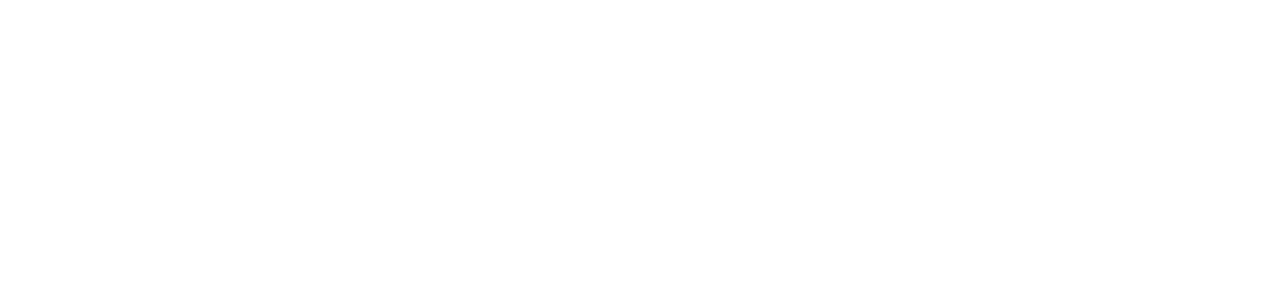
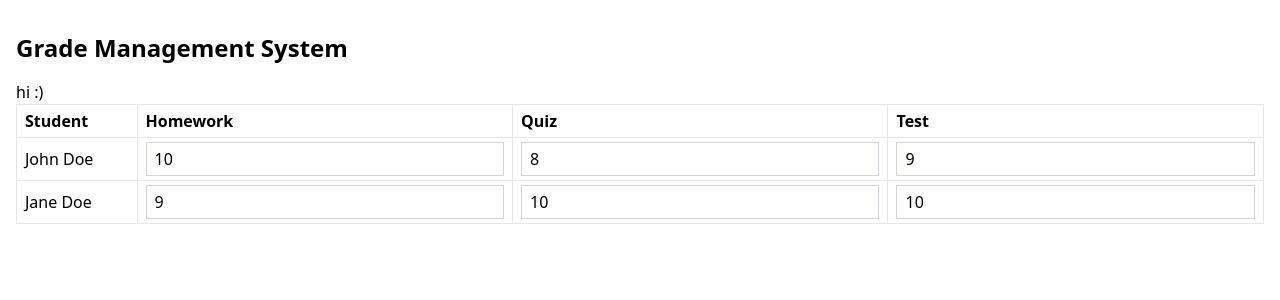
Before and after one commit to lawos98/Jungle-Girls, a React (Vite) app in the folder client/: page /editGrades in a window 1280 px wide. Before the commit this address had no page. Shown: the top 300 px of the page. Built offline with nearby package versions, Linux system fonts and the light colour scheme.

Commit message:
added headlessui and react-table early version of grades grid

```diff
--- a/client/package.json
+++ b/client/package.json
@@ -9,18 +9,21 @@
     "preview": "vite preview"
   },
   "dependencies": {
+    "@headlessui/react": "^1.7.13",
     "@types/react-router-dom": "^5.3.3",
     "axios": "^1.3.4",
     "js-cookie": "^3.0.1",
     "object-path": "^0.11.8",
     "react": "^18.2.0",
     "react-dom": "^18.2.0",
-    "react-router-dom": "^6.9.0"
+    "react-router-dom": "^6.9.0",
+    "react-table": "^7.8.0"
   },
   "devDependencies": {
     "@types/js-cookie": "^3.0.3",
     "@types/react": "^18.0.28",
     "@types/react-dom": "^18.0.11",
+    "@types/react-table": "^7.7.14",
     "@vitejs/plugin-react": "^3.1.0",
     "autoprefixer": "^10.4.14",
     "postcss": "^8.4.21",
--- a/client/src/App.tsx
+++ b/client/src/App.tsx
@@ -2,6 +2,7 @@
 import Login from "./components/login/Login";
 import { BrowserRouter as Router, Route, Routes } from 'react-router-dom';
 import Register from "./components/register/Register";
+import EditGrades from "./components/editGrades/EditGrades";
 
 function App() {
 
@@ -10,6 +11,7 @@
             <Routes>
                 <Route path="/login" element={<Login />} />
                 <Route path="/register" element={<Register />} />
+                <Route path="/editGrades" element={<EditGrades />} />
             </Routes>
         </Router>
     )
--- /dev/null
+++ b/client/src/components/editGrades/EditGrades.tsx
@@ -0,0 +1,35 @@
+import React from 'react';
+// TODO check how to import correctly
+import EditableGrid from "../editableGrid/EditableGrid";
+
+const students = [
+    {
+        name: 'John Doe',
+        grades: [
+            { activity: 'Homework', grade: 10 },
+            { activity: 'Quiz', grade: 8 },
+            { activity: 'Test', grade: 9 },
+        ],
+    },
+    {
+        name: 'Jane Doe',
+        grades: [
+            { activity: 'Homework', grade: 9 },
+            { activity: 'Quiz', grade: 10 },
+            { activity: 'Test', grade: 10 },
+        ],
+    },
+];
+
+const activities = ['Homework', 'Quiz', 'Test'];
+
+function EditGrades() {
+    return (
+        <div className="container mx-auto px-4 py-8">
+            <h1 className="text-2xl font-bold mb-4">Grade Management System</h1>
+            <EditableGrid students={students} activities={activities} />
+        </div>
+    );
+}
+
+export default EditGrades;
--- /dev/null
+++ b/client/src/components/editableGrid/EditableGrid.tsx
@@ -0,0 +1,146 @@
+// src/components/EditableGrid.tsx
+
+import React, { useState } from 'react';
+import {useTable, Column, CellProps} from 'react-table';
+import { Dialog, Transition } from '@headlessui/react';
+
+interface Grade {
+    activity: string;
+    grade: number;
+}
+
+interface Student {
+    name: string;
+    grades: Grade[];
+}
+
+interface EditableGridProps {
+    students: Student[];
+    activities: string[];
+}
+
+export const EditableGrid: React.FC<EditableGridProps> = ({ students, activities }) => {
+    const [open, setOpen] = useState(false);
+    const [selectedStudent, setSelectedStudent] = useState<Student | null>(null);
+
+    const data = students.map((student) => ({
+        ...student,
+        ...Object.fromEntries(student.grades.map((grade) => [grade.activity, grade.grade])),
+    }));
+
+    const columns: Column<any>[] = React.useMemo(
+        () => [
+            {
+                Header: 'Student',
+                accessor: 'name',
+            },
+            ...activities.map((activity) => ({
+                Header: activity,
+                accessor: activity,
+                Cell: ({ value, row, column }: CellProps<any, number>) => (
+                    <input
+                        type="number"
+                        className="w-full border border-gray-300 px-2 py-1"
+                        value={value}
+                        onChange={(e) => {
+                            const newGrade = parseFloat(e.target.value);
+                            row.values[column.id] = isNaN(newGrade) ? 0 : newGrade;
+                        }}
+                    />
+                ),
+            })),
+        ],
+        [activities]
+    );
+    const {
+        getTableProps,
+        getTableBodyProps,
+        headerGroups,
+        rows,
+        prepareRow,
+    } = useTable({ columns, data });
+
+    return (
+        <div>
+            <div> hi :)</div>
+            <table {...getTableProps()} className="w-full">
+                <thead>
+                {headerGroups.map((headerGroup) => (
+                    <tr {...headerGroup.getHeaderGroupProps()}>
+                        {headerGroup.headers.map((column) => (
+                            <th
+                                {...column.getHeaderProps()}
+                                className="border px-2 py-1 text-left"
+                            >
+                                {column.render('Header')}
+                            </th>
+                        ))}
+                    </tr>
+                ))}
+                </thead>
+                <tbody {...getTableBodyProps()}>
+                {rows.map((row) => {
+                    prepareRow(row);
+                    return (
+                        <tr
+                            {...row.getRowProps()}
+                            onClick={() => {
+                                // setSelectedRow(row.original as Grade);
+                                setSelectedStudent(row.original as Student);
+                                setOpen(true);
+                            }}
+                            className="cursor-pointer"
+                        >
+                            {row.cells.map((cell) => (
+                                <td
+                                    {...cell.getCellProps()}
+                                    className="border px-2 py-1 text-left"
+                                >
+                                    {cell.render('Cell')}
+                                </td>
+                            ))}
+                        </tr>
+                    );
+                })}
+                </tbody>
+            </table>
+            {selectedStudent && (
+                <Transition show={open} as={React.Fragment}>
+                    <Dialog
+                        as="div"
+                        className="fixed inset-0 z-10 overflow-y-auto"
+                        onClose={() => setOpen(false)}
+                    >
+                        <Dialog.Overlay className="fixed inset-0 bg-black opacity-30" />
+                        <div className="min-h-screen px-4 text-center">
+                            <Dialog.Title className="font-bold text-2xl mb-4">
+                                {selectedStudent.name}
+                            </Dialog.Title>
+                            <table className="w-full">
+                                {/* ... */}
+                            </table>
+                            <div className="mt-4">
+                                <button
+                                    type="button"
+                                    className="bg-blue-500 hover:bg-blue-600 text-white px-4 py-2 rounded mr-2"
+                                    onClick={() => setOpen(false)}
+                                >
+                                    Save
+                                </button>
+                                <button
+                                    type="button"
+                                    className="bg-gray-300 hover:bg-gray-400 text-black px-4 py-2 rounded"
+                                    onClick={() => setOpen(false)}
+                                >
+                                    Cancel
+                                </button>
+                            </div>
+                        </div>
+                    </Dialog>
+                </Transition>
+            )}
+        </div>
+    );
+};
+
+export default EditableGrid;
```
Also changed, not shown: 1 other file (tests, documents, lock files or other folders).
